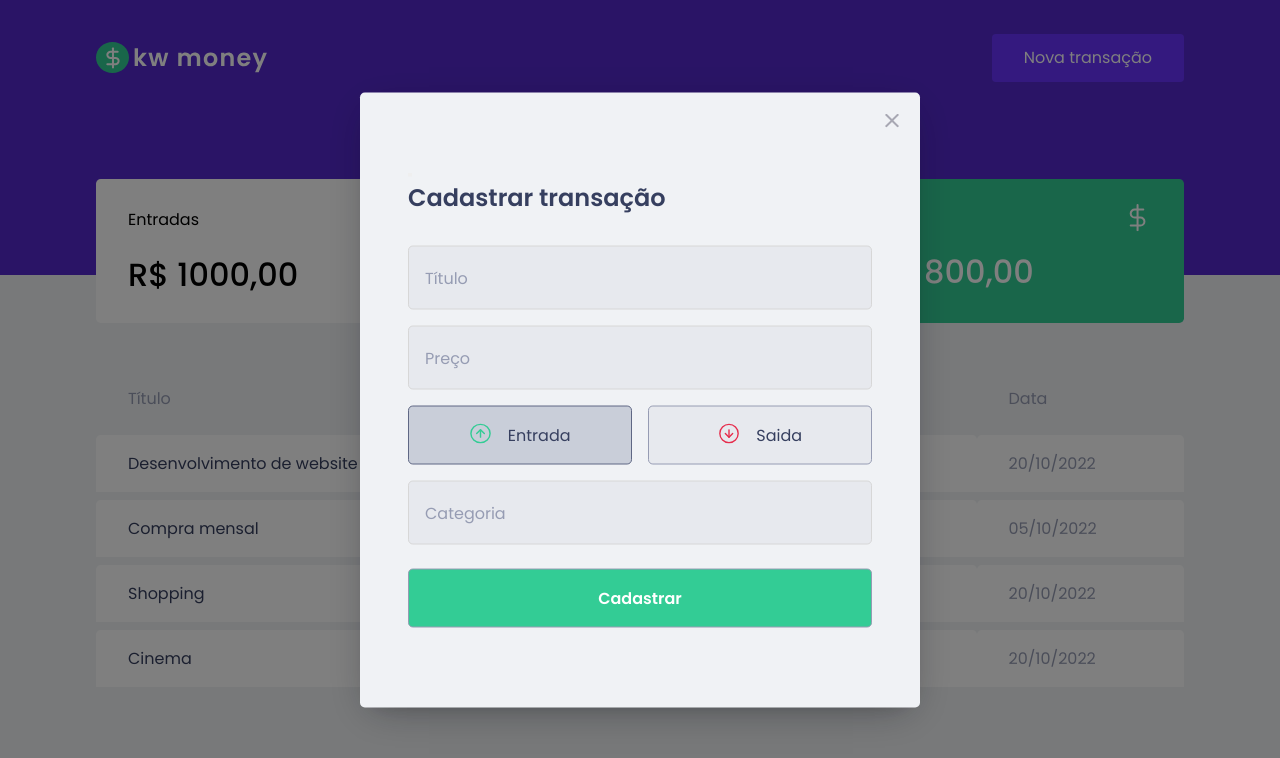
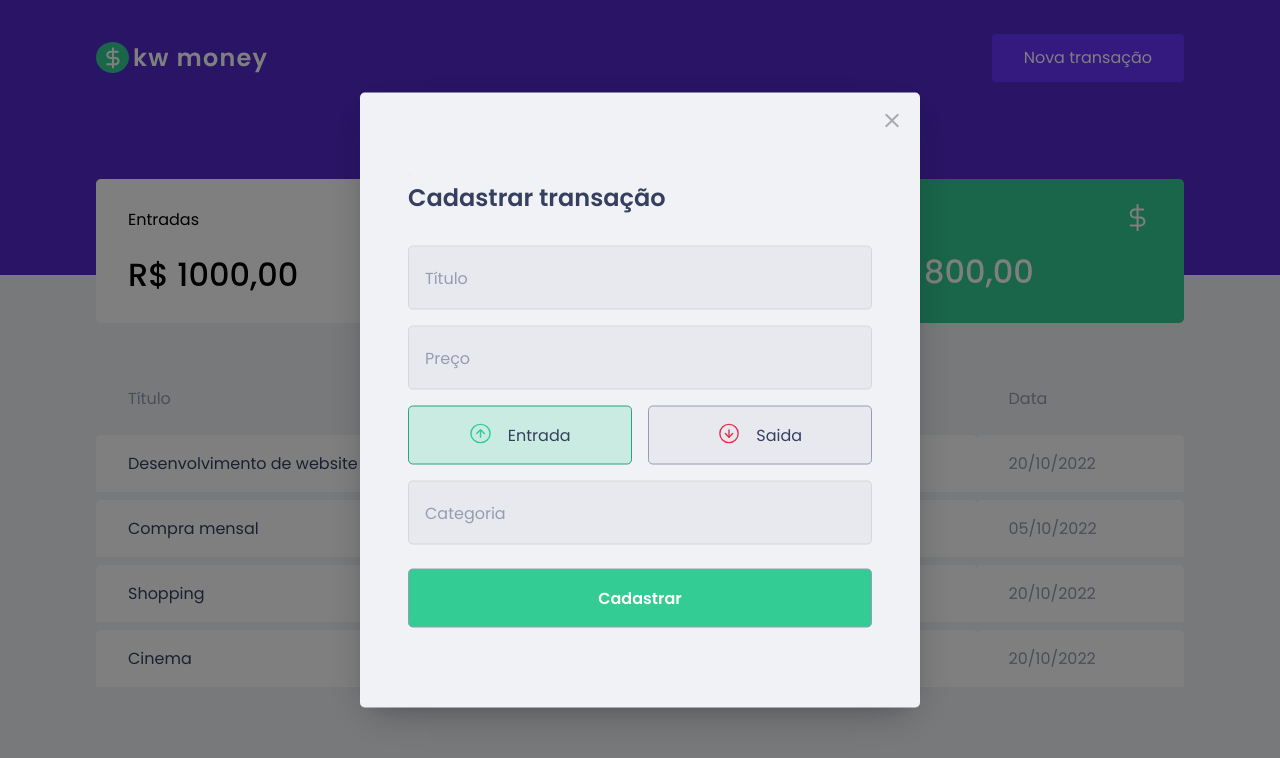
Before and after one commit to zLibrian/kw-finances, a React (Vite) app: page / in a window 1280 px wide. Both pictures are taken after a click on the button "Nova transação". Shown: the top 758 px of the page. Built offline with nearby package versions, Linux system fonts and the light colour scheme; what miragejs would draw is missing.

Commit message:
feat: adiciona background color de acordo com o tipo de transacao escolhida

```diff
--- a/src/components/NewTransactionForm/index.tsx
+++ b/src/components/NewTransactionForm/index.tsx
@@ -34,6 +34,7 @@ export const NewTransactionForm = () => {
               type="button"
               onClick={() => setTransactionType("deposit")}
               isActive={transactionType === "deposit"}
+              activeColor="green"
             >
               <img src={incomeImg} alt="entrada" />
               Entrada
@@ -42,6 +43,7 @@ export const NewTransactionForm = () => {
               type="button"
               onClick={() => setTransactionType("withdraw")}
               isActive={transactionType === "withdraw"}
+              activeColor="red"
             >
               <img src={outcomeImg} alt="saida" />
               Saida
--- a/src/components/NewTransactionForm/styles.ts
+++ b/src/components/NewTransactionForm/styles.ts
@@ -1,5 +1,5 @@
 import * as Dialog from "@radix-ui/react-dialog";
-import { cssVar, darken } from "polished";
+import { cssVar, darken, transparentize } from "polished";
 import styled from "styled-components";
 
 export const DialogOverlay = styled(Dialog.Overlay)`
@@ -43,13 +43,14 @@ export const DialogForm = styled.form`
 
 type RadioBoxProps = {
   isActive?: boolean;
+  activeColor?: string;
 };
 
 export const RadioBox = styled.button<RadioBoxProps>`
   display: flex;
   background-color: ${(props) =>
     props.isActive
-      ? darken(0.1, `${cssVar("--input-background")}`)
+      ? transparentize(0.8, `${cssVar(`--${props.activeColor}`)}`)
       : `${cssVar("--input-background")}`};
   justify-content: center;
   gap: 1rem;
@@ -61,7 +62,7 @@ export const RadioBox = styled.button<RadioBoxProps>`
   border: 1.5px solid;
   border-color: ${(props) =>
     props.isActive
-      ? darken(0.2, `${cssVar("--text-body")}`)
+      ? darken(0.1, `${cssVar(`--${props.activeColor}`)}`)
       : `${cssVar("--text-body")}`};
   border-radius: 0.3rem;
 
```
